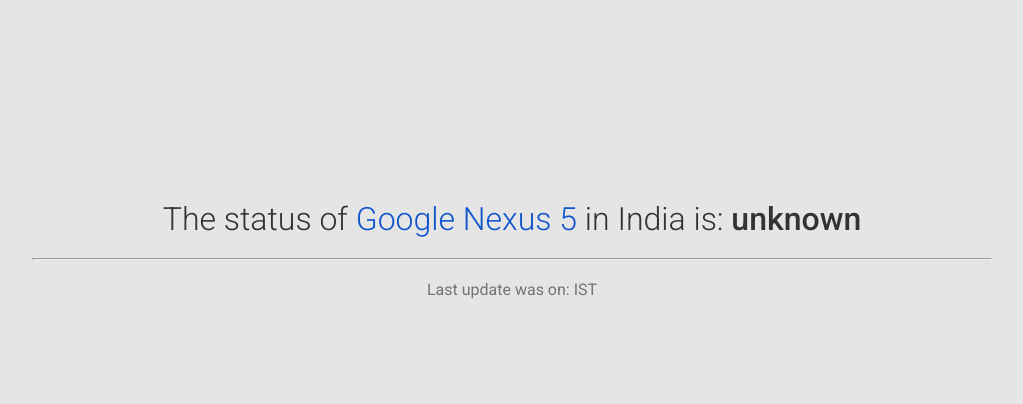
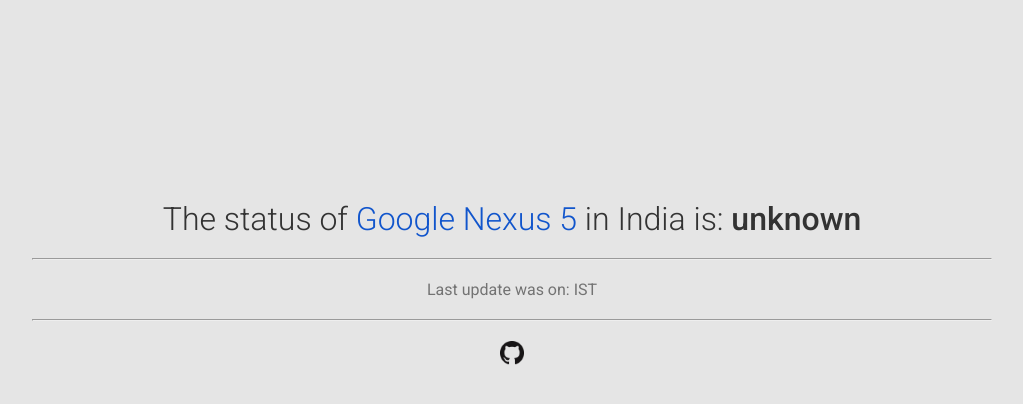
Before and after one commit to shrayas/nexus5status-in, a Flask app: page / in a window 1280 px wide. Shown: the top 404 px of the page, without its empty margins (128-1151 px from the left). Run offline with Flask 2, Linux system fonts and the light colour scheme; data that the repository does not hold is empty.

Commit message:
Adding github link

```diff
--- a/templates/index.html
+++ b/templates/index.html
@@ -10,6 +10,8 @@
       <h1>The status of <a href="https://play.google.com/store/devices/details?id=nexus_5_black_16gb">Google Nexus 5</a> in India is: <span id="status"><span style="color:#737373">checking...<span></span></h1>
       <hr/>
       <span class="last-updated-line">Last update was on: <span id="last-updated-string"></span> IST</span>
+      <hr/>
+      <span class="about-me"><a href="https://github.com/shrayas/nexus5status-in"><img style="width:24px" src="static/img/gh.png"/></a></span>
     </div>
 
 
```
Also changed, not shown: static/img/gh.png (added).
